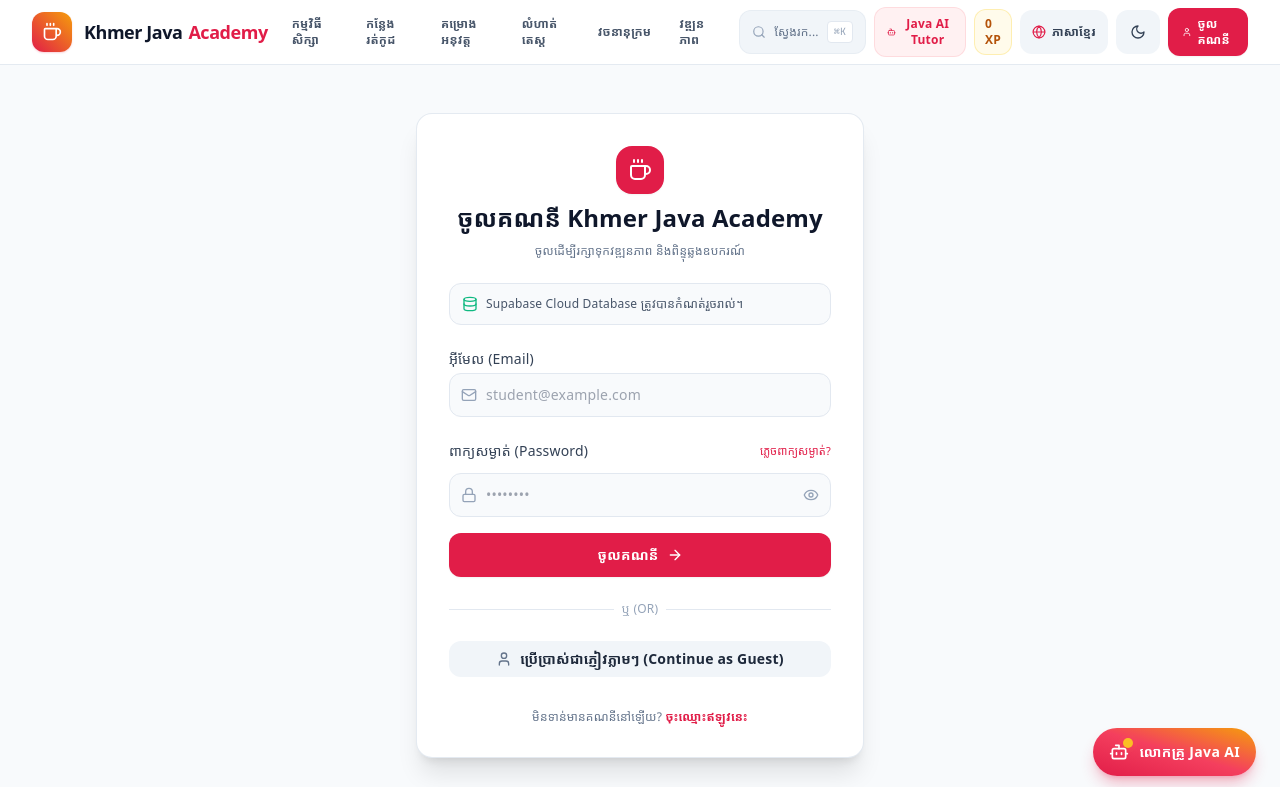
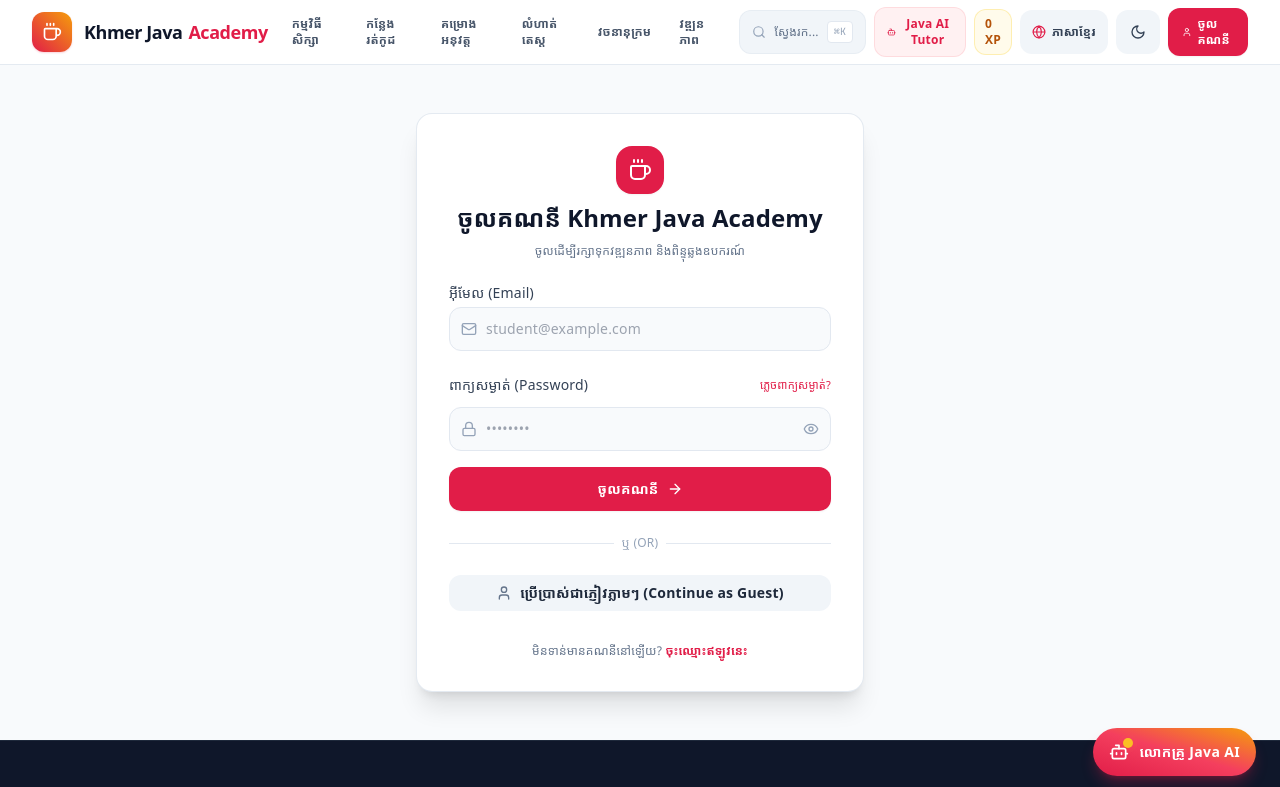
Before and after one commit to pheapphearom007-cpu/khmer-java, a React (Vite) app: page /auth in a window 1280 px wide. Shown: the top 787 px of the page. Built offline with nearby package versions, Linux system fonts and the light colour scheme; no server answers; a web font is replaced by a local one.

Commit message:
fix(auth): remove redundant Supabase database status notice from auth card

```diff
--- a/src/pages/AuthPage.tsx
+++ b/src/pages/AuthPage.tsx
@@ -9,7 +9,6 @@
   Mail,
   User,
   ArrowRight,
-  Database,
   AlertCircle,
   CheckCircle2,
   KeyRound,
@@ -200,16 +199,6 @@
             {mode === 'reset' && t('បញ្ចូលអ៊ីមែលដើម្បីទទួលតំណភ្ជាប់ផ្លាស់ប្តូរពាក្យសម្ងាត់', 'Enter your email to receive a password reset link')}
             {mode === 'update-password' && t('សូមបញ្ចូលពាក្យសម្ងាត់ថ្មីយ៉ាងតិច ៦ តួអក្សរសម្រាប់គណនីរបស់អ្នក', 'Enter your new password (min. 6 characters) to secure your account')}
           </p>
-        </div>
-
-        {/* Database Sync Status Notice */}
-        <div className="p-3 rounded-xl bg-slate-50 dark:bg-slate-800/80 border border-slate-200 dark:border-slate-700 text-xs flex items-center gap-2 text-slate-600 dark:text-slate-300">
-          <Database className={`w-4 h-4 shrink-0 ${isSupabaseConfigured ? 'text-emerald-500' : 'text-amber-500'}`} />
-          <span>
-            {isSupabaseConfigured
-              ? t('Supabase Cloud Database ត្រូវបានកំណត់រួចរាល់។', 'Supabase Cloud Database is configured and active.')
-              : t('ប្រព័ន្ធដំណើរការក្នុង Local Mode (ទិន្នន័យរក្សាទុកក្នុង Browser)។', 'Running in Local Mode (progress saved in browser).')}
-          </span>
         </div>
 
         {/* Alerts */}
```
